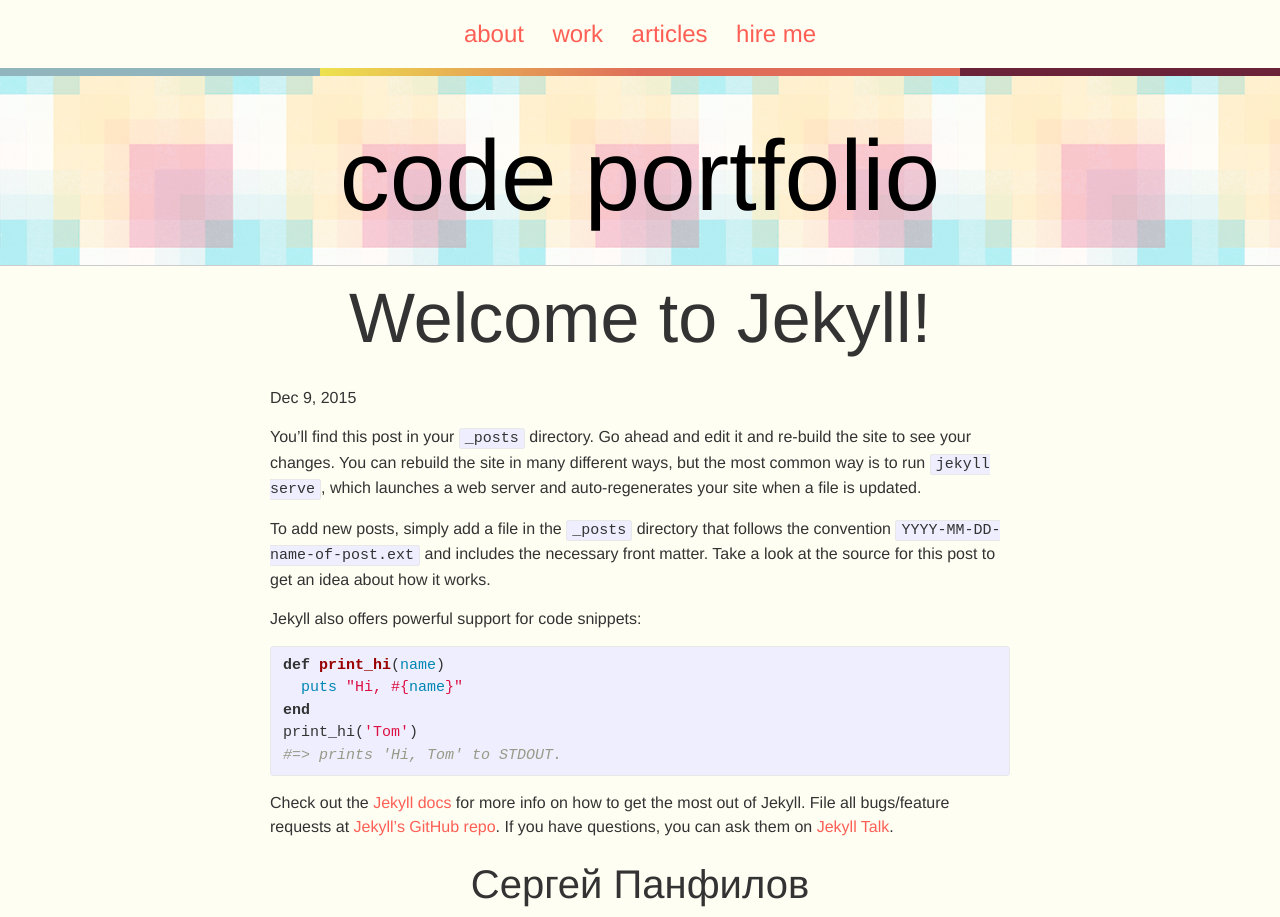
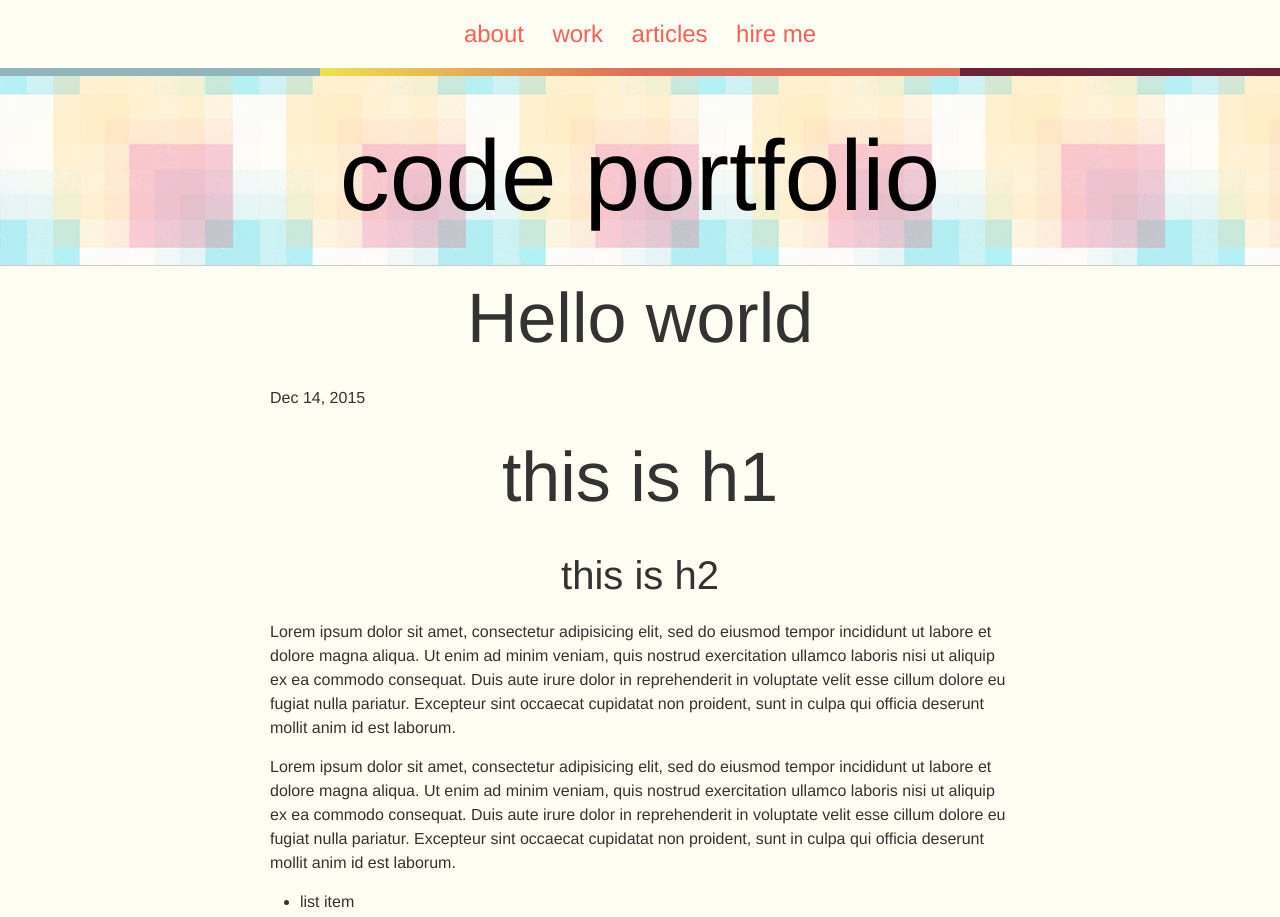
Before and after one commit to flakessp/blog, a Jekyll site: the page built from _posts/2015-12-09-welcome-to-jekyll.markdown, in a window 1280 px wide and 1400 px high. Shown: the top 917 px of the window. Built offline with Jekyll 4.4.1, drawn with Linux system fonts in a browser that asks for light colours; some of the changed text lies outside the part shown.

```diff
--- a/_posts/2015-12-09-welcome-to-jekyll.markdown
+++ b/_posts/2015-12-09-welcome-to-jekyll.markdown
@@ -1,25 +1,23 @@
 ---
 layout: post
-title:  "Welcome to Jekyll!"
-date:   2015-12-09 23:27:01 +0300
+title:  "Hello world"
+date:   2015-12-14 23:27:01 +0300
 categories: jekyll update
 ---
-You’ll find this post in your `_posts` directory. Go ahead and edit it and re-build the site to see your changes. You can rebuild the site in many different ways, but the most common way is to run `jekyll serve`, which launches a web server and auto-regenerates your site when a file is updated.
 
-To add new posts, simply add a file in the `_posts` directory that follows the convention `YYYY-MM-DD-name-of-post.ext` and includes the necessary front matter. Take a look at the source for this post to get an idea about how it works.
+# this is h1
+## this is h2
 
-Jekyll also offers powerful support for code snippets:
+Lorem ipsum dolor sit amet, consectetur adipisicing elit, sed do eiusmod tempor incididunt ut labore et dolore magna aliqua. Ut enim ad minim veniam, quis nostrud exercitation ullamco laboris nisi ut aliquip ex ea commodo consequat. Duis aute irure dolor in reprehenderit in voluptate velit esse cillum dolore eu fugiat nulla pariatur. Excepteur sint occaecat cupidatat non proident, sunt in culpa qui officia deserunt mollit anim id est laborum.
 
-{% highlight ruby %}
-def print_hi(name)
-  puts "Hi, #{name}"
-end
-print_hi('Tom')
-#=> prints 'Hi, Tom' to STDOUT.
-{% endhighlight %}
+Lorem ipsum dolor sit amet, consectetur adipisicing elit, sed do eiusmod tempor incididunt ut labore et dolore magna aliqua. Ut enim ad minim veniam, quis nostrud exercitation ullamco laboris nisi ut aliquip ex ea commodo consequat. Duis aute irure dolor in reprehenderit in voluptate velit esse cillum dolore eu fugiat nulla pariatur. Excepteur sint occaecat cupidatat non proident, sunt in culpa qui officia deserunt mollit anim id est laborum.
 
-Check out the [Jekyll docs][jekyll-docs] for more info on how to get the most out of Jekyll. File all bugs/feature requests at [Jekyll’s GitHub repo][jekyll-gh]. If you have questions, you can ask them on [Jekyll Talk][jekyll-talk].
+* list item
+* list item
+* list item
 
-[jekyll-docs]: http://jekyllrb.com/docs/home
-[jekyll-gh]:   https://github.com/jekyll/jekyll
-[jekyll-talk]: https://talk.jekyllrb.com/
+1. ordered item
+
+> Lorem ipsum [dolor sit amet](http://example.com), consectetur adipisicing elit, sed do eiusmod tempor incididunt ut labore et dolore magna aliqua. Ut enim ad minim veniam, quis nostrud exercitation ullamco laboris nisi ut aliquip ex ea commodo consequat. Duis aute irure dolor in reprehenderit in voluptate velit esse cillum dolore eu fugiat nulla pariatur. Excepteur sint occaecat cupidatat non proident, sunt in culpa qui officia deserunt mollit anim id est laborum.
+
+![alt text](path/to/img.png)
```
Also changed, not shown: _posts/2015-10-12-dumm3.markdown (added, +64 -0 lines), _posts/2015-12-12-dummy1.markdown (added, +59 -0 lines), _posts/2015-13-12-dummy2.markdown (added, +65 -0 lines), index.html (+19 -13 lines).
